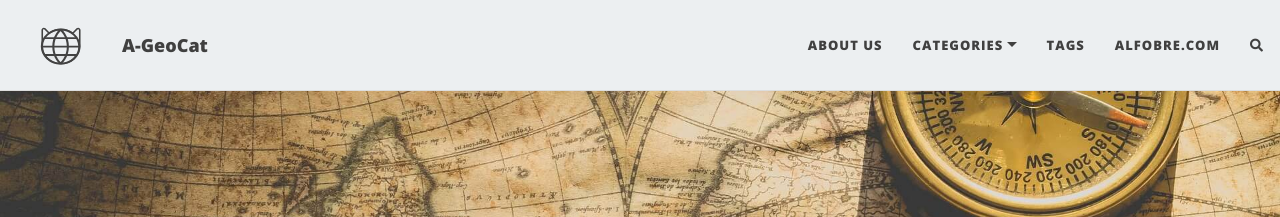
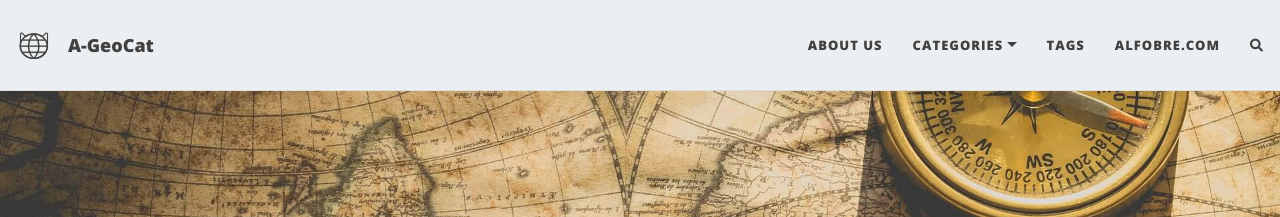
Before and after one commit to projetoalfobre/a-geocat, a Jekyll site: the page built from index.html, in a window 1280 px wide. Shown: the top 217 px of the page. Built offline with Jekyll 4.4.1, drawn with Linux system fonts in a browser that asks for light colours; nearby versions of some CDN libraries; the list of posts is cut into pages by our own code; comment, search, counter and statistics services are not loaded.

Commit message:
Update agc.css

```diff
--- a/assets/css/agc.css
+++ b/assets/css/agc.css
@@ -65,4 +65,4 @@ table tr td :first-child {margin-top: 0.3125rem;}
 
 .filter-svg{filter: invert(24%) sepia(0%) saturate(0%) hue-rotate(178deg) brightness(96%) contrast(90%);}
 .filter-svg:hover{filter: invert(29%) sepia(75%) saturate(3215%) hue-rotate(202deg) brightness(105%) contrast(107%);}
-.aboutus_logo{width: 5em}
+.aboutus_logo{width: 2em}
```
